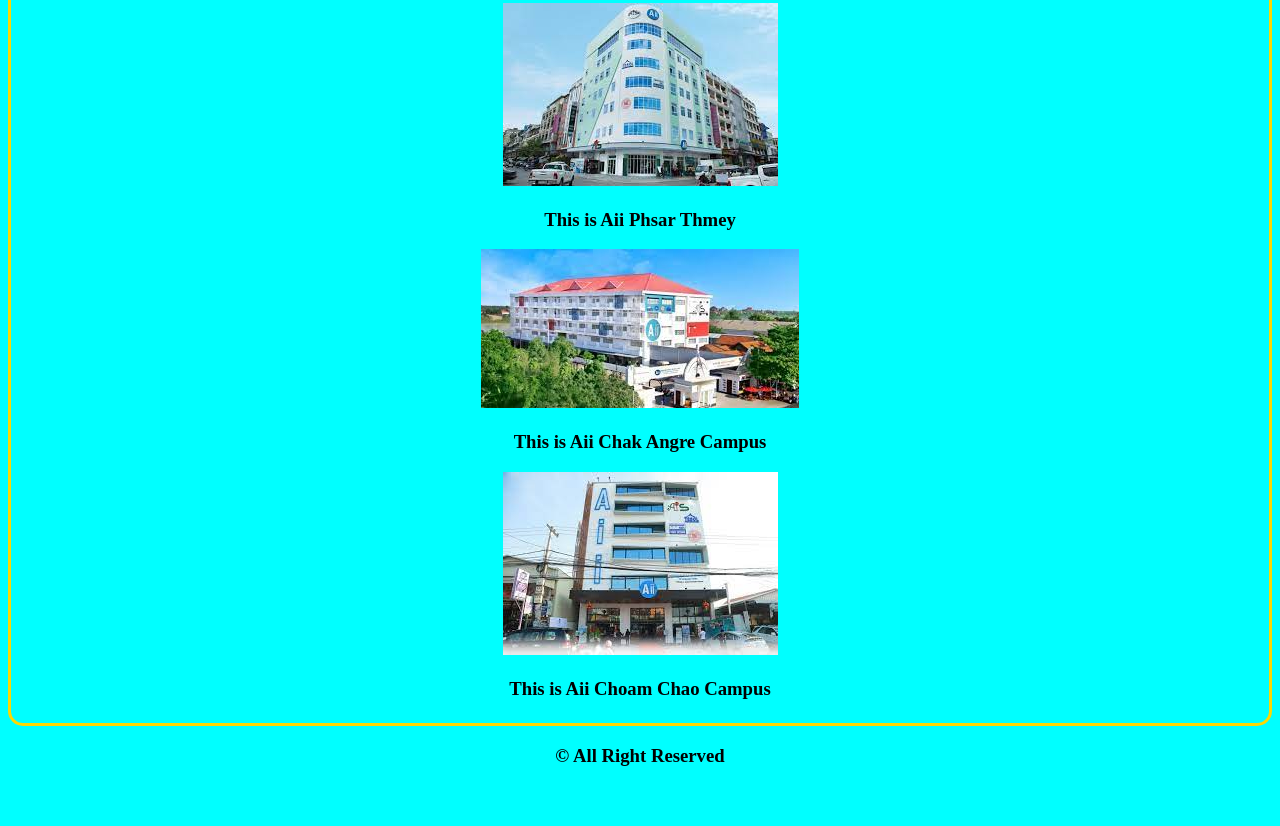
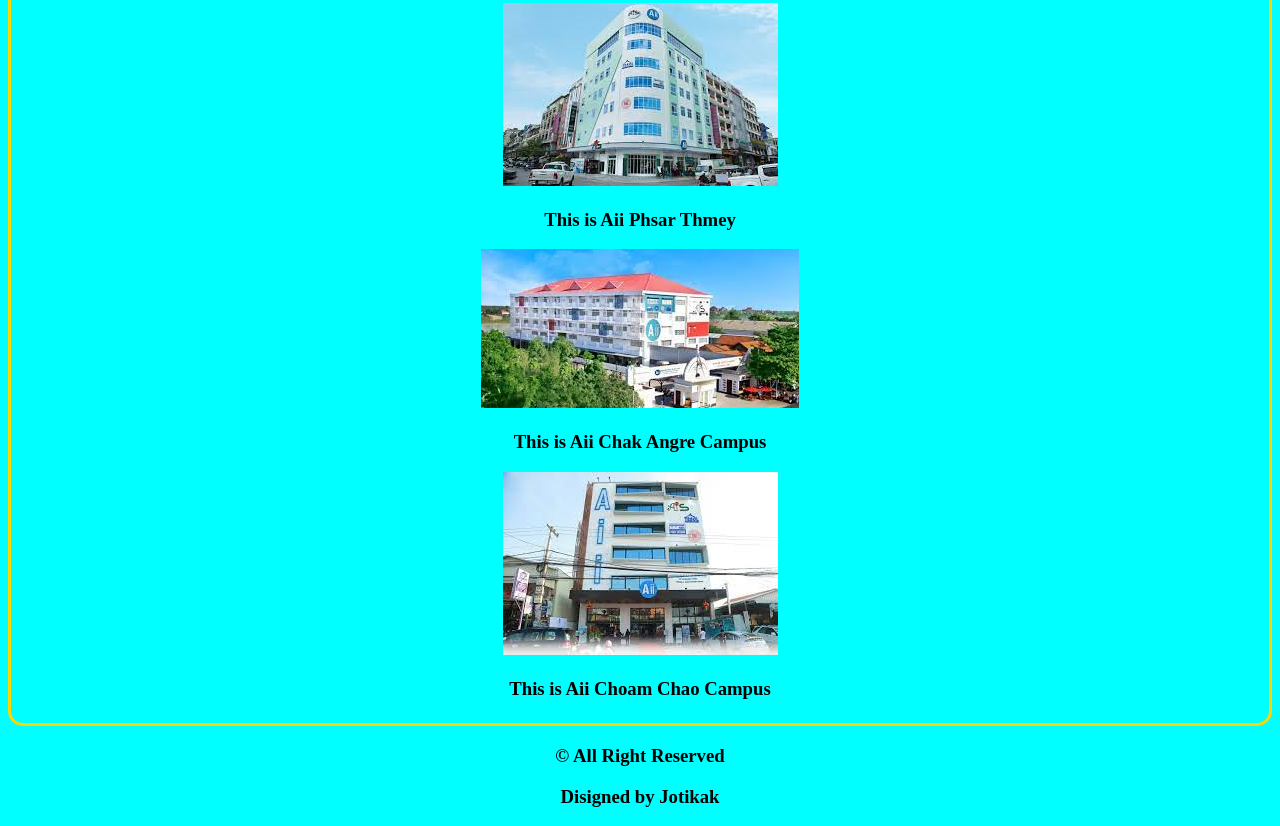
Before and after one commit to Norakjotikakless/aiischool, a plain HTML site: page index.html in a window 1280 px wide. Shown: the part 1181-2007 px from the top of the page. Before the commit the page ends 1967 px from the top, so only its background shows below. Drawn offline with Linux system fonts and the light colour scheme.

Commit message:
Add files via upload

```diff
--- a/index.html
+++ b/index.html
@@ -52,6 +52,7 @@
         <h3>
             &copy; All Right Reserved
         </h3>
+        <h3>Disigned by Jotikak</h3>
     </div>
 </body>
 </html>
```
